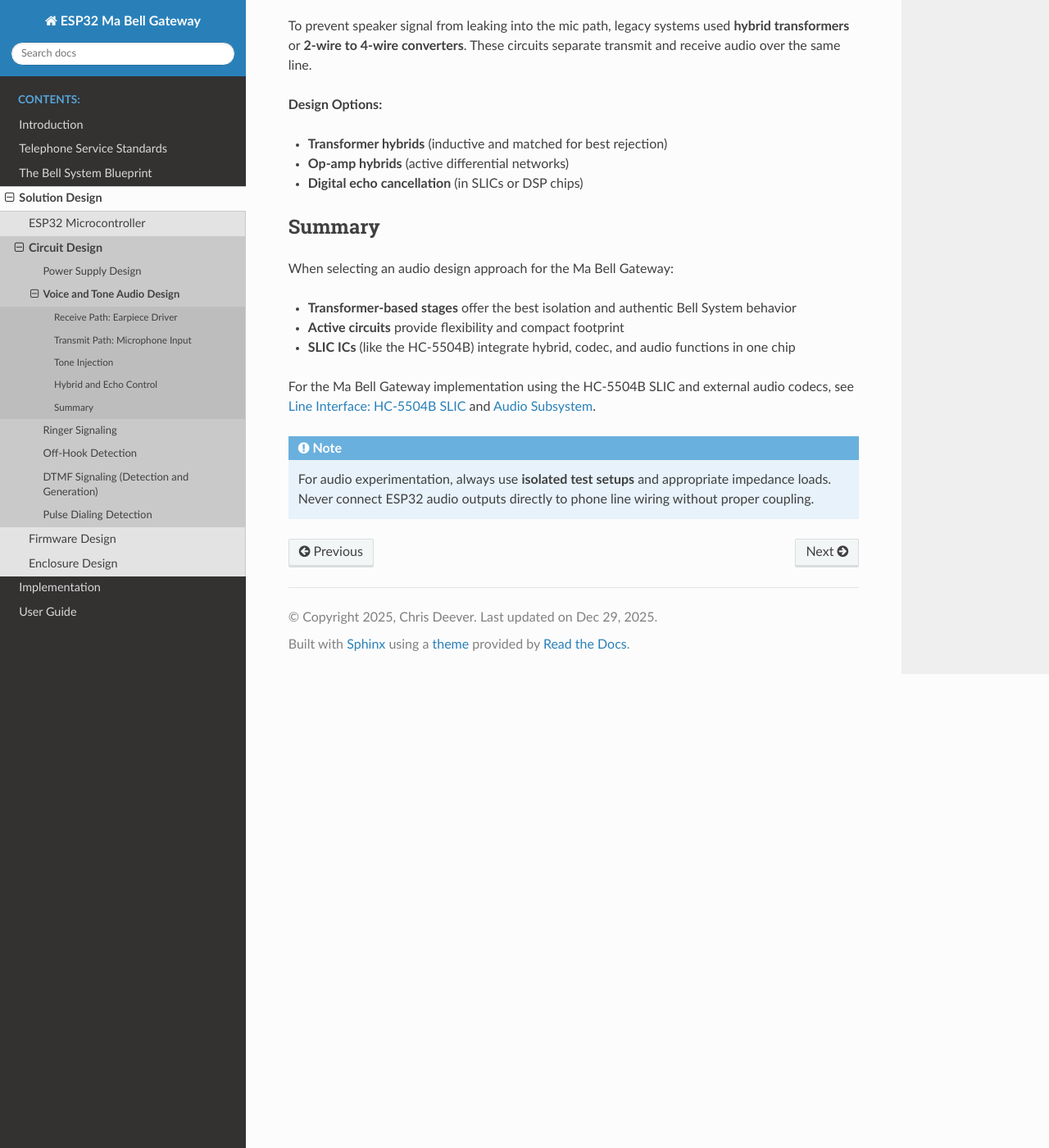
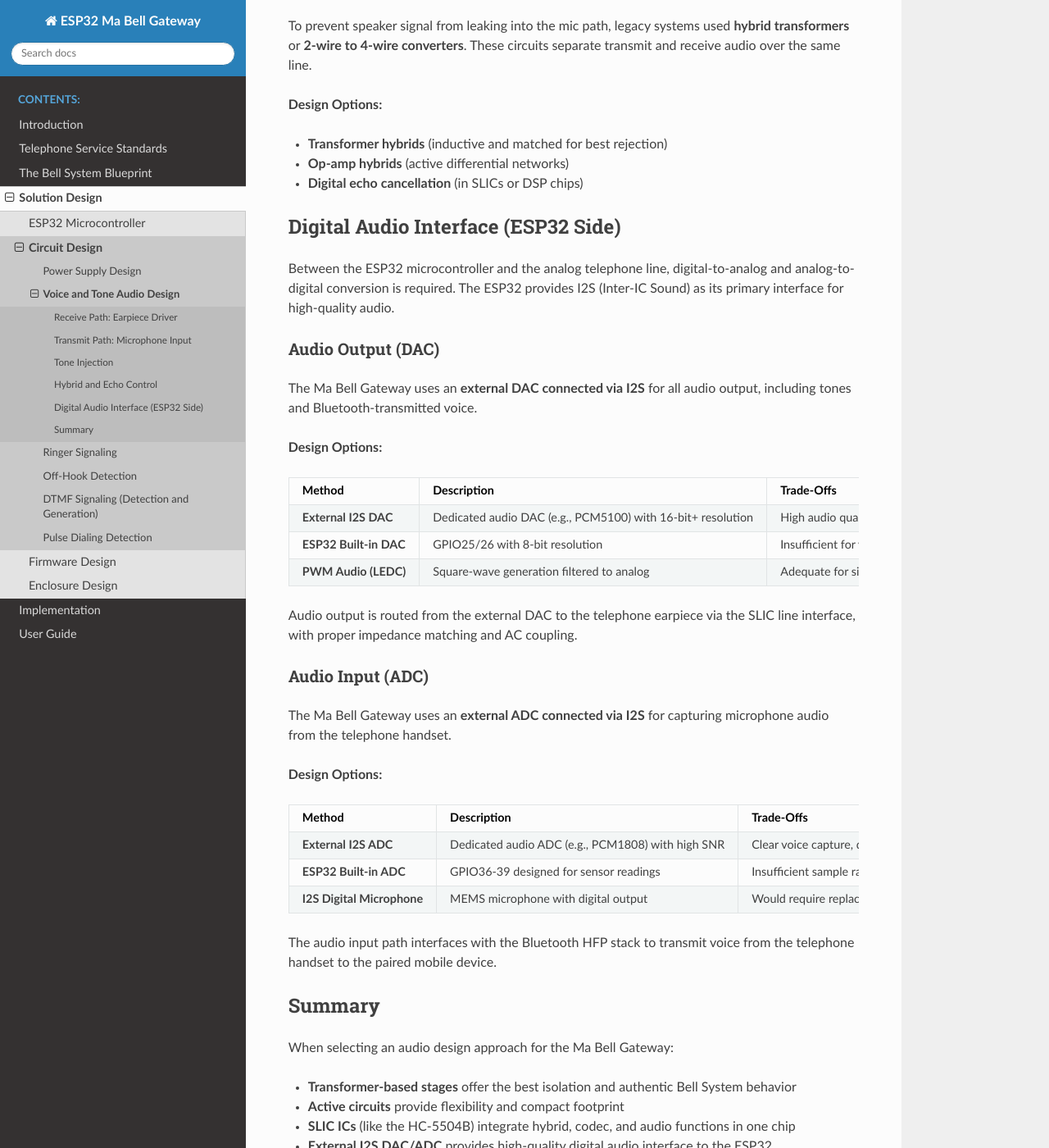
Before and after one commit to cdeever/esp32-ma-bell-gateway, a Sphinx documentation site: the page built from docs/source/solution-design/circuit/audio.rst, in a window 1280 px wide and 1400 px high, scrolled down 1363 px. Shown: the whole window at 82% size. Built offline with Sphinx 7.4.7 and the Read the Docs theme 3.1.0, drawn with Linux system fonts in a browser that asks for light colours; some of the changed text lies outside the part shown.

Commit message:
Reorganize design docs: ESP32 rationale, audio design, power history
ESP32 Microcontroller:
- Add "Why ESP32?" section explaining platform choice over Pi, Pico, etc.
- Move detailed audio architecture to audio.rst (external hardware)
- Keep brief "Audio Interface" section mentioning I2S capability

Voice and Tone Audio Design:
- Add "Digital Audio Interface" section with DAC/ADC design options
- Consolidates all audio design decisions in one place

Bell System Blueprint:
- Add "Power Domains" section with historical voltage standards

Power Supply Design:
- Remove "Historical Framing" (moved to Blueprint)
- Add cross-reference to historical-perspective

Solution Design Index:
- Expand to explain design section purpose
- Clarify: design = what/why, implementation = how

🤖 Generated with [Claude Code](https://claude.com/claude-code)

Co-Authored-By: Claude Opus 4.5 <noreply@anthropic.com>

```diff
--- a/docs/source/solution-design/circuit/audio.rst
+++ b/docs/source/solution-design/circuit/audio.rst
@@ -88,6 +88,63 @@ To prevent speaker signal from leaking into the mic path, legacy systems used **
 - **Op-amp hybrids** (active differential networks)
 - **Digital echo cancellation** (in SLICs or DSP chips)
 
+Digital Audio Interface (ESP32 Side)
+------------------------------------
+
+Between the ESP32 microcontroller and the analog telephone line, digital-to-analog and analog-to-digital conversion is required. The ESP32 provides I2S (Inter-IC Sound) as its primary interface for high-quality audio.
+
+Audio Output (DAC)
+^^^^^^^^^^^^^^^^^^
+
+The Ma Bell Gateway uses an **external DAC connected via I2S** for all audio output, including tones and Bluetooth-transmitted voice.
+
+**Design Options:**
+
+.. list-table::
+   :header-rows: 1
+   :widths: 25 40 35
+
+   * - **Method**
+     - **Description**
+     - **Trade-Offs**
+   * - **External I2S DAC**
+     - Dedicated audio DAC (e.g., PCM5100) with 16-bit+ resolution
+     - High audio quality, hardware-configured operation, production-ready
+   * - **ESP32 Built-in DAC**
+     - GPIO25/26 with 8-bit resolution
+     - Insufficient for voice quality; suitable only for prototyping
+   * - **PWM Audio (LEDC)**
+     - Square-wave generation filtered to analog
+     - Adequate for simple tones but introduces switching noise
+
+Audio output is routed from the external DAC to the telephone earpiece via the SLIC line interface, with proper impedance matching and AC coupling.
+
+Audio Input (ADC)
+^^^^^^^^^^^^^^^^^
+
+The Ma Bell Gateway uses an **external ADC connected via I2S** for capturing microphone audio from the telephone handset.
+
+**Design Options:**
+
+.. list-table::
+   :header-rows: 1
+   :widths: 25 40 35
+
+   * - **Method**
+     - **Description**
+     - **Trade-Offs**
+   * - **External I2S ADC**
+     - Dedicated audio ADC (e.g., PCM1808) with high SNR
+     - Clear voice capture, digital noise immunity, legacy mic compatible
+   * - **ESP32 Built-in ADC**
+     - GPIO36-39 designed for sensor readings
+     - Insufficient sample rate and quality for telephony
+   * - **I2S Digital Microphone**
+     - MEMS microphone with digital output
+     - Would require replacing vintage phone's microphone
+
+The audio input path interfaces with the Bluetooth HFP stack to transmit voice from the telephone handset to the paired mobile device.
+
 Summary
 -------
 
@@ -96,6 +153,7 @@ When selecting an audio design approach for the Ma Bell Gateway:
 - **Transformer-based stages** offer the best isolation and authentic Bell System behavior
 - **Active circuits** provide flexibility and compact footprint
 - **SLIC ICs** (like the HC-5504B) integrate hybrid, codec, and audio functions in one chip
+- **External I2S DAC/ADC** provides high-quality digital audio interface to the ESP32
 
 For the Ma Bell Gateway implementation using the HC-5504B SLIC and external audio codecs, see :doc:`/implementation/circuit/line-interface-hc5504b` and :doc:`/implementation/firmware/audio-subsystem`.
 
```
Also changed, not shown: docs/source/historical-perspective.rst (+12 -0 lines), docs/source/solution-design/circuit/power.rst (+2 -12 lines), docs/source/solution-design/esp32-microcontroller.rst (+21 -31 lines), docs/source/solution-design/index.rst (+14 -1 lines).
